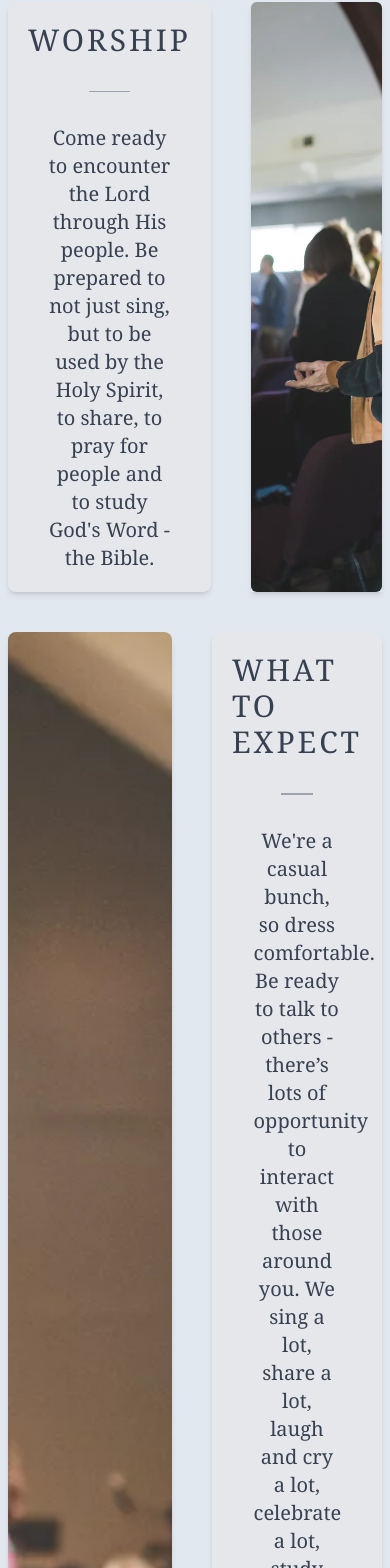
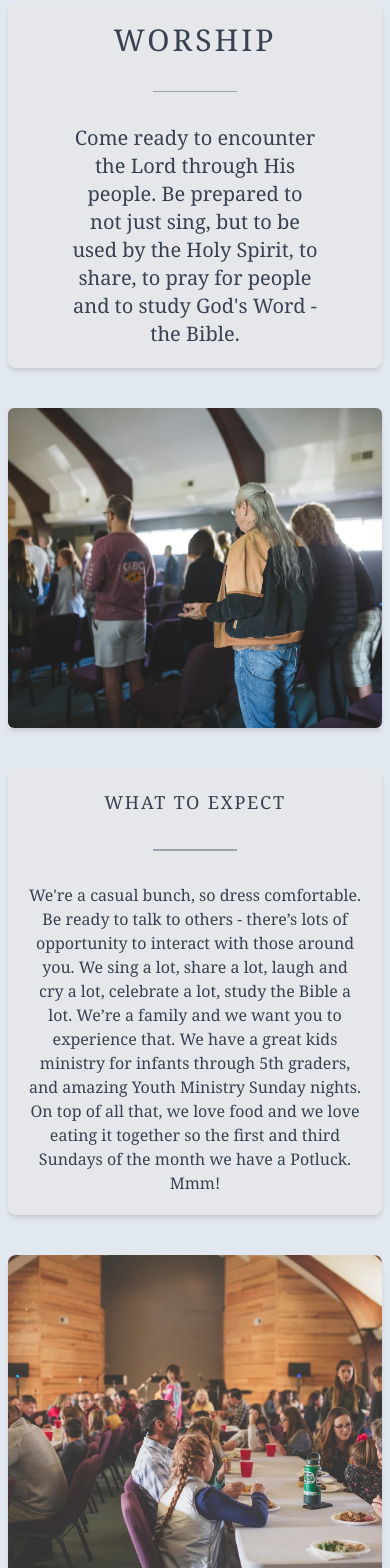
Before and after one commit to ecwyne/gather-church, a Next.js app: page / in a window 390 px wide. Shown: the part 432-2000 px from the top of the page. Built offline with nearby package versions, Linux system fonts and the light colour scheme.

Commit message:
responsive

```diff
--- a/pages/index.tsx
+++ b/pages/index.tsx
@@ -24,24 +24,23 @@ const Home: NextPage = () => {
                     />
                 </div>
             </section>
-            <div className="px-2 md:px-20">
-                <section
+            <div className="grid grid-cols-2 gap-10 px-2 md:px-10 lg:px-20 mt-10">
+                <div
                     id="worship"
-                    className="flex gap-10 mt-10 min-h-[30em] scroll-my-36"
+                    className="order-1 col-span-2 md:col-span-1 flex flex-col items-center gap-8 text-gray-700 font-serif justify-center bg-gray-200 p-5 rounded-lg shadow-md"
                 >
-                    <div className="basis-2/5 flex flex-col items-center gap-8 text-gray-700 font-serif justify-center bg-gray-200 p-5 rounded-lg shadow-md">
                     <div className="text-3xl font-extralight tracking-widest">
                         WORSHIP
                     </div>
                     <hr className="h-[0.15rem] w-1/4 bg-gray-400" />
                     <div className="text-xl w-3/4 text-center">
-                            Come ready to encounter the Lord through His people.
-                            Be prepared to not just sing, but to be used by the
-                            Holy Spirit, to share, to pray for people and to
-                            study God&apos;s Word - the Bible.
+                        Come ready to encounter the Lord through His people. Be
+                        prepared to not just sing, but to be used by the Holy
+                        Spirit, to share, to pray for people and to study
+                        God&apos;s Word - the Bible.
                     </div>
                 </div>
-                    <div className="relative basis-3/5 shadow-md">
+                <div className="order-2 col-span-2 md:col-span-1 min-h-[20rem] relative shadow-md">
                     <Image
                         src="/gather_worship.webp"
                         alt=""
@@ -50,12 +49,8 @@ const Home: NextPage = () => {
                         className="rounded-md"
                     />
                 </div>
-                </section>
-                <section
-                    id="what-to-expect"
-                    className="flex gap-10 mt-10 scroll-m-36"
-                >
-                    <div className="basis-1/2 relative shadow-md rounded-lg">
+
+                <div className="order-4 col-span-2 md:col-span-1 min-h-[20rem] relative shadow-md rounded-lg">
                     <Image
                         src="/gather_potluck.webp"
                         alt=""
@@ -64,29 +59,28 @@ const Home: NextPage = () => {
                         className="rounded-lg"
                     />
                 </div>
-                    <div className="basis-1/2 flex flex-col items-center gap-8 text-gray-700 font-serif justify-center bg-gray-200 p-5 rounded-lg shadow-md">
-                        <div className="text-3xl font-extralight tracking-widest">
+                <div className="order-3 md:order-4 col-span-2 md:col-span-1 flex flex-col items-center gap-8 text-gray-700 font-serif justify-center bg-gray-200 p-5 rounded-lg shadow-md">
+                    <div className="text-lg md:text-2xl font-extralight tracking-widest">
                         WHAT TO EXPECT
                     </div>
                     <hr className="h-[0.15rem] w-1/4 bg-gray-400" />
-                        <div className="text-xl text-center w-2/3">
+                    <div className="text-md text-center xl:w-2/3 md:text-xl">
                         We&apos;re a casual bunch, so dress comfortable. Be
-                            ready to talk to others - there’s lots of
-                            opportunity to interact with those around you. We
-                            sing a lot, share a lot, laugh and cry a lot,
-                            celebrate a lot, study the Bible a lot. We’re a
-                            family and we want you to experience that. We have a
-                            great kids ministry for infants through 5th graders,
-                            and amazing Youth Ministry Sunday nights. On top of
-                            all that, we love food and we love eating it
-                            together so the first and third Sundays of the month
-                            we have a Potluck. Mmm!
+                        ready to talk to others - there’s lots of opportunity to
+                        interact with those around you. We sing a lot, share a
+                        lot, laugh and cry a lot, celebrate a lot, study the
+                        Bible a lot. We’re a family and we want you to
+                        experience that. We have a great kids ministry for
+                        infants through 5th graders, and amazing Youth Ministry
+                        Sunday nights. On top of all that, we love food and we
+                        love eating it together so the first and third Sundays
+                        of the month we have a Potluck. Mmm!
                     </div>
                 </div>
-                </section>
+
                 <section
                     id="about-us"
-                    className="relative mt-10 w-full min-h-[40em] scroll-m-36 rounded-lg"
+                    className="order-5 col-span-2 relative mt-10 min-h-[30em] md:min-h-[40em] scroll-m-36 rounded-lg"
                 >
                     <Image
                         src="/gather_sermon.webp"
@@ -97,8 +91,8 @@ const Home: NextPage = () => {
                     />
 
                     <div className="absolute inset-0 flex flex-col justify-center items-center  text-gray-200 font-serif text-center rounded-lg">
-                        <div className="text-6xl">About Us</div>
-                        <div className="mt-3 text-3xl w-3/4">
+                        <div className="text-3xl md:text-6xl">About Us</div>
+                        <div className="mt-3 text-md md:text-2xl md:w-3/4">
                             We are a new church in the Redding area, which
                             started in December of 2016. Our Lead Pastor, Chad
                             Putnam, was on staff at another amazing local church
@@ -115,22 +109,19 @@ const Home: NextPage = () => {
                         </div>
                     </div>
                 </section>
-                <section
-                    id="where"
-                    className="flex gap-10 mt-10 scroll-m-36 rounded"
-                >
-                    <div className="basis-2/5 flex flex-col items-center gap-8 text-gray-700 font-serif justify-center bg-gray-200 p-5 rounded-lg shadow-md">
+
+                <div className="order-6 col-span-2 md:col-span-1 flex flex-col items-center gap-8 text-gray-700 font-serif justify-center bg-gray-200 p-5 rounded-lg shadow-md">
                     <div className="text-3xl font-extralight tracking-widest">
                         WHERE
                     </div>
                     <hr className="h-[0.15rem] w-1/4 bg-gray-400" />
-                        <div className="text-2xl w-3/4 text-center leading-10">
+                    <div className="text-2xl md:w-3/4 text-center leading-10">
                         We meet at 20276 Skypark Drive, in Redding, CA.
                         We&apos;re right next to Burrito Bandito off Airport
                         Road.
                     </div>
                 </div>
-                    <div className="relative basis-3/5 min-h-[25em] shadow-md">
+                <div className="order-7 col-span-2 md:col-span-1 relative min-h-[25em] shadow-md">
                     <Image
                         src="/gather_sermon_2.webp"
                         alt=""
@@ -139,10 +130,10 @@ const Home: NextPage = () => {
                         className="rounded-lg"
                     />
                 </div>
-                </section>
+
                 <section
                     id="youth"
-                    className="w-full relative mt-10 min-h-[40rem] scroll-m-36"
+                    className="order-8 col-span-2 relative mt-10 min-h-[20rem] md:min-h-[40rem] scroll-m-36"
                 >
                     <Image
                         src="/gather_mountains.webp"
@@ -152,14 +143,14 @@ const Home: NextPage = () => {
                     />
                     <div className="absolute inset-0 bg-gray-100 opacity-50" />
                     <div className="absolute inset-0 flex justify-center align-middle flex-col items-center text-gray-800 font-light">
-                        <div className="text-6xl tracking-[0.45em]">
+                        <div className="text-xl md:text-6xl tracking-[0.45em]">
                             GATHER YOUTH
                         </div>
                         <div>JR HIGH &amp; HIGH SCHOOL MINISTRY</div>
-                        <div className="mt-4 text-3xl">
+                        <div className="mt-4 text-md md:text-3xl">
                             Sunday nights - doors open at 5:45 PM.
                         </div>
-                        <div className="mt-4 text-3xl">
+                        <div className="mt-4 text-md md:text-3xl">
                             Food. Community. Worship. JESUS
                         </div>
                     </div>
```
Lines whose indentation alone changed are shown as unchanged.
